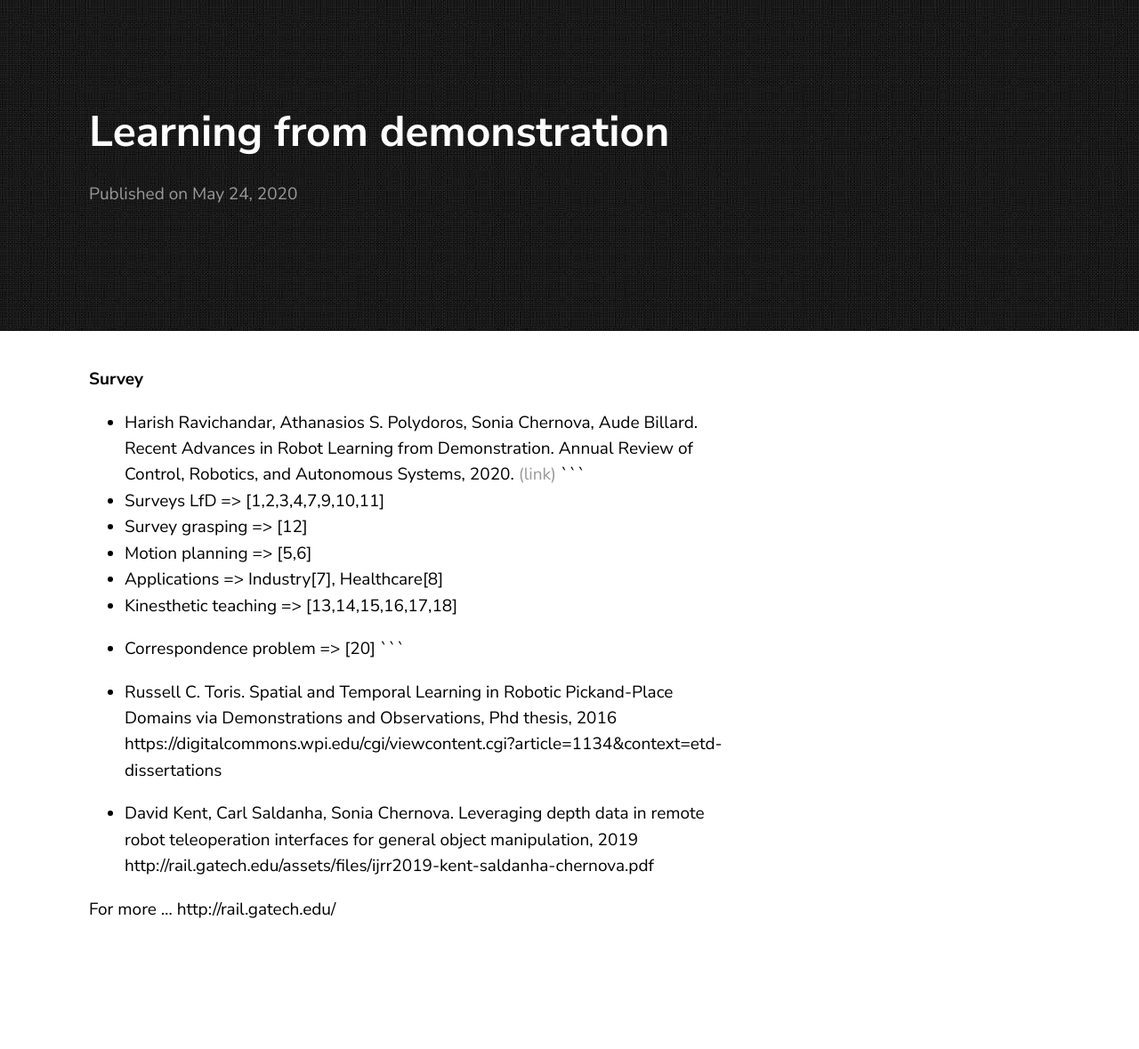
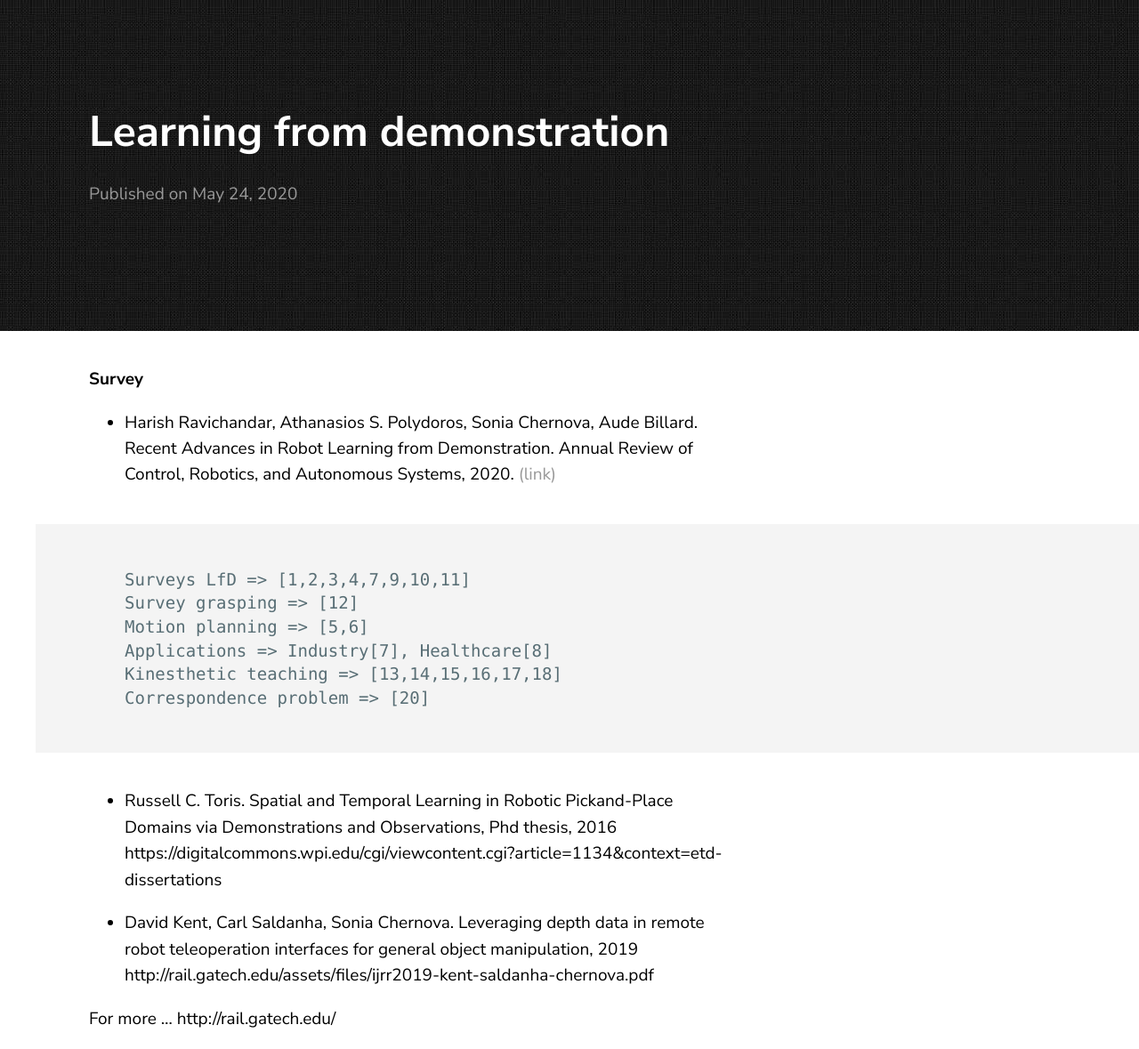
Before and after one commit to jluis9796/jluis9796.github.io, a Jekyll site: the page built from _posts/2020-05-24-robot-learning-from-demonstration.markdown, in a window 1280 px wide. Shown: the whole page at 89% size. Built offline with Jekyll 4.4.1, drawn with Linux system fonts in a browser that asks for light colours; before the commit the page ends 1056 px from its top, so only the background shows below that.

````diff
--- a/_posts/2020-05-24-robot-learning-from-demonstration.markdown
+++ b/_posts/2020-05-24-robot-learning-from-demonstration.markdown
@@ -6,12 +6,12 @@ date:   2020-05-24 13:08:36 +0900
 **Survey**
 * Harish Ravichandar, Athanasios S. Polydoros, Sonia Chernova, Aude Billard. Recent Advances in Robot Learning from Demonstration. Annual Review of Control, Robotics, and Autonomous Systems, 2020. <a href="http://rail.gatech.edu/assets/files/2019_LfD_Survey_preprint.pdf"> (link) </a>
 ```
-* Surveys LfD => [1,2,3,4,7,9,10,11]
-* Survey grasping => [12]
-* Motion planning => [5,6]
-* Applications => Industry[7], Healthcare[8]
-* Kinesthetic teaching => [13,14,15,16,17,18]
-* Correspondence problem => [20]
+Surveys LfD => [1,2,3,4,7,9,10,11]
+Survey grasping => [12]
+Motion planning => [5,6]
+Applications => Industry[7], Healthcare[8]
+Kinesthetic teaching => [13,14,15,16,17,18]
+Correspondence problem => [20]
 ```
 
 * Russell C. Toris. Spatial and Temporal Learning in Robotic Pickand-Place Domains via Demonstrations and Observations, Phd thesis, 2016
````
